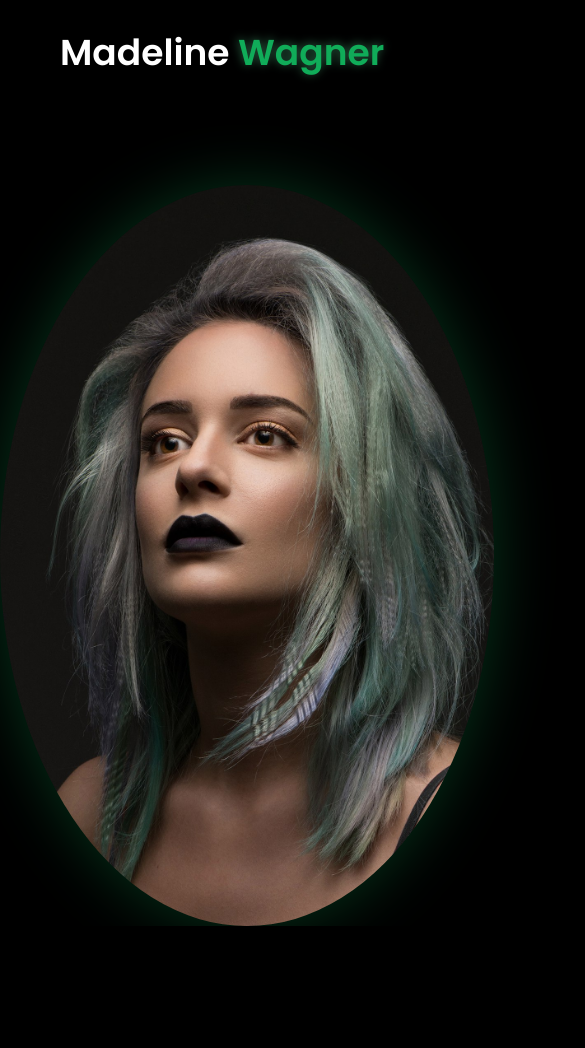
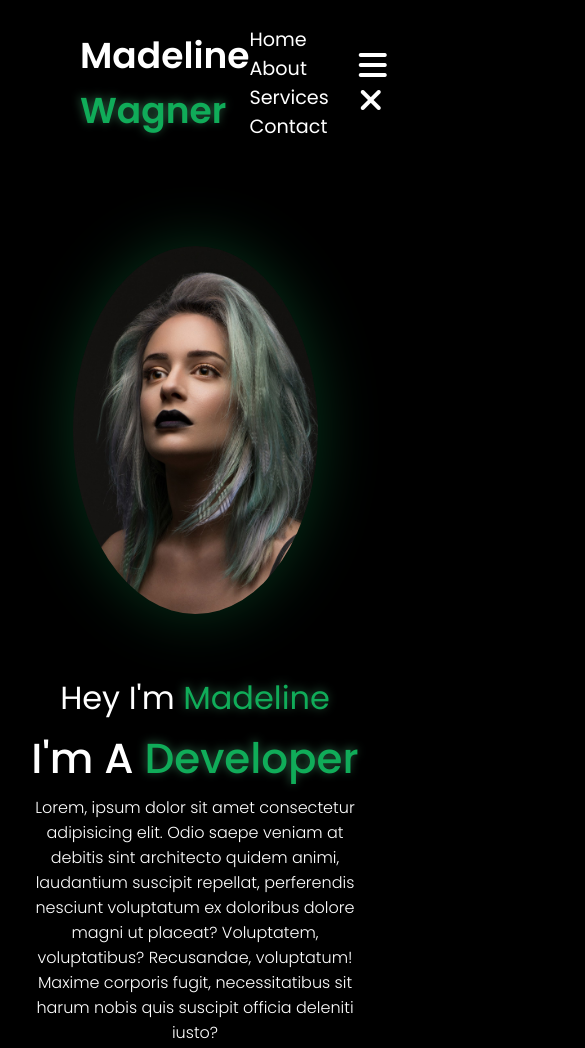
Before and after one commit to Idrees-Hashmi/Portfolio-Website-Hero-Section, a plain HTML site: page index.html in a window 390 px wide. Shown: the top 1048 px of the page, 585 px wide, since content can reach past the window. Before the commit the page ends 926 px from the top, so only its background shows below. Drawn offline with Linux system fonts and the light colour scheme.

Commit message:
Responsive Update

```diff
--- a/index.html
+++ b/index.html
@@ -31,6 +31,16 @@
         <a href="#"> Services</a>
         <a href="#">Contact</a>
       </nav>
+
+      <div class="dropdown">
+        <div class="dlinks">
+          <a href="index.html">Home</a>
+          <a href="#">About</a>
+          <a href="#"> Services</a>
+          <a href="#">Contact</a>
+        </div>
+        <i class="fa-solid fa-xmark"></i>
+      </div>
     </header>
 
     <!-- Main Containor -->
--- a/style.css
+++ b/style.css
@@ -12,8 +12,10 @@
   background-color: var(--blacko);
   color: var(--white);
   font-family: "Poppins", sans-serif;
-  width: 1300px;
+  max-width: 1300px;
   margin: 0 auto;
+  padding: 0 20px;
+  overflow-x: hidden;
 }
 
 ::selection {
@@ -59,7 +61,7 @@
   display: inline-block;
   margin-right: 30px;
   text-decoration: none;
-  font-size: 24px;
+  font-size: larger;
   position: relative;
   transition: width 0.3s ease;
 }
@@ -150,7 +152,7 @@
 }
 
 .Sicons i:hover {
-  transition: ease 0.3s;
+  transition: transform 0.3s ease, color 0.3s ease;
   transform: scale(1.2);
 }
 
@@ -172,26 +174,35 @@
   transform: scale(1.05);
 }
 
-/*  */
-/*  */
-/*  */
-/*  */
-/*  */
-/*  */
-/*  */
-/*  */
-/*  */
-/*  */
-/*  */
-/*  */
+.dropdown i {
+  font-size: xx-large;
+}
 
-/* Media Query for Tablets (768px - 1023px) */
-@media screen and (max-width: 1023px) {
-  .container {
-    flex-direction: column;
-    align-items: center;
-    gap: 30px;
-  }
+.dlinks {
+  display: flex;
+  flex-direction: column;
+  gap: 15px;
+  display: none;
+}
+
+.dlinks a {
+  color: var(--white);
+  text-decoration: none;
+
+  padding: 3px 30px;
+}
+
+.dlinks a:hover {
+  background-color: var(--primeclr);
+  color: var(--white);
+}
+
+.dropdown::before {
+  content: "\f0c9";
+  font-family: "Font Awesome 6 Free";
+  font-weight: 900;
+  display: inline-block;
+  font-size: xx-large;
 }
 
 /*  */
@@ -207,11 +218,53 @@
 /*  */
 /*  */
 
+/* Media Query for Tablets (768px - 1023px) */
+/* @media screen and (max-width: 1023px) {
+
+} */
+
+/*  */
+/*  */
+/*  */
+/*  */
+/*  */
+/*  */
+/*  */
+/*  */
+/*  */
+/*  */
+/*  */
+/*  */
+
 /* Media Query for Mobile Devices (up to 767px) */
-@media screen and (max-width: 767px) {
-  .container {
+@media screen and (max-width: 600px) {
+  .containor {
     flex-direction: column;
+    width: 100%;
+    text-align: center;
+    padding-bottom: 40px;
+  }
+
+  .my-img {
+    width: 100%;
+  }
+
+  .my-img img {
+    width: 70%;
+  }
+
+  .content {
+    flex-direction: column;
+    justify-content: center;
     align-items: center;
-    gap: 20px;
+    width: 100%;
+  }
+
+  .content h1 {
+    font-size: 42px;
+  }
+
+  .content h2 {
+    font-size: 32px;
   }
 }
```
